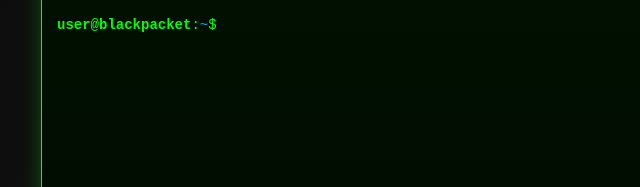
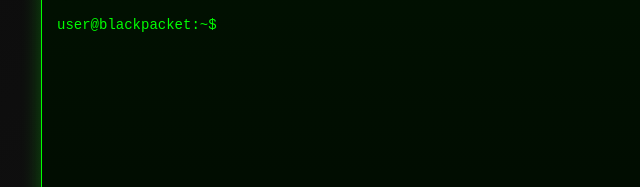
Before and after one commit to brainphreak/hacking-terminal-simulator, a plain HTML site: page demo/index.html in a window 1280 px wide. Shown: the part 361-548 px from the top of the page, 99-739 px from the left. Drawn offline with Linux system fonts and the light colour scheme.

Commit message:
Make prompt colors consistent with history
- Removed bold from .terminal-embed-user
- Changed .terminal-embed-path from blue to green (#00ff00)
- Now active prompt matches frozen history lines

```diff
--- a/src/terminal-embed.css
+++ b/src/terminal-embed.css
@@ -65,11 +65,10 @@
 
 .terminal-embed-user {
     color: #00ff00;
-    font-weight: bold;
 }
 
 .terminal-embed-path {
-    color: #00aaff;
+    color: #00ff00;
 }
 
 .terminal-embed-input {
```
